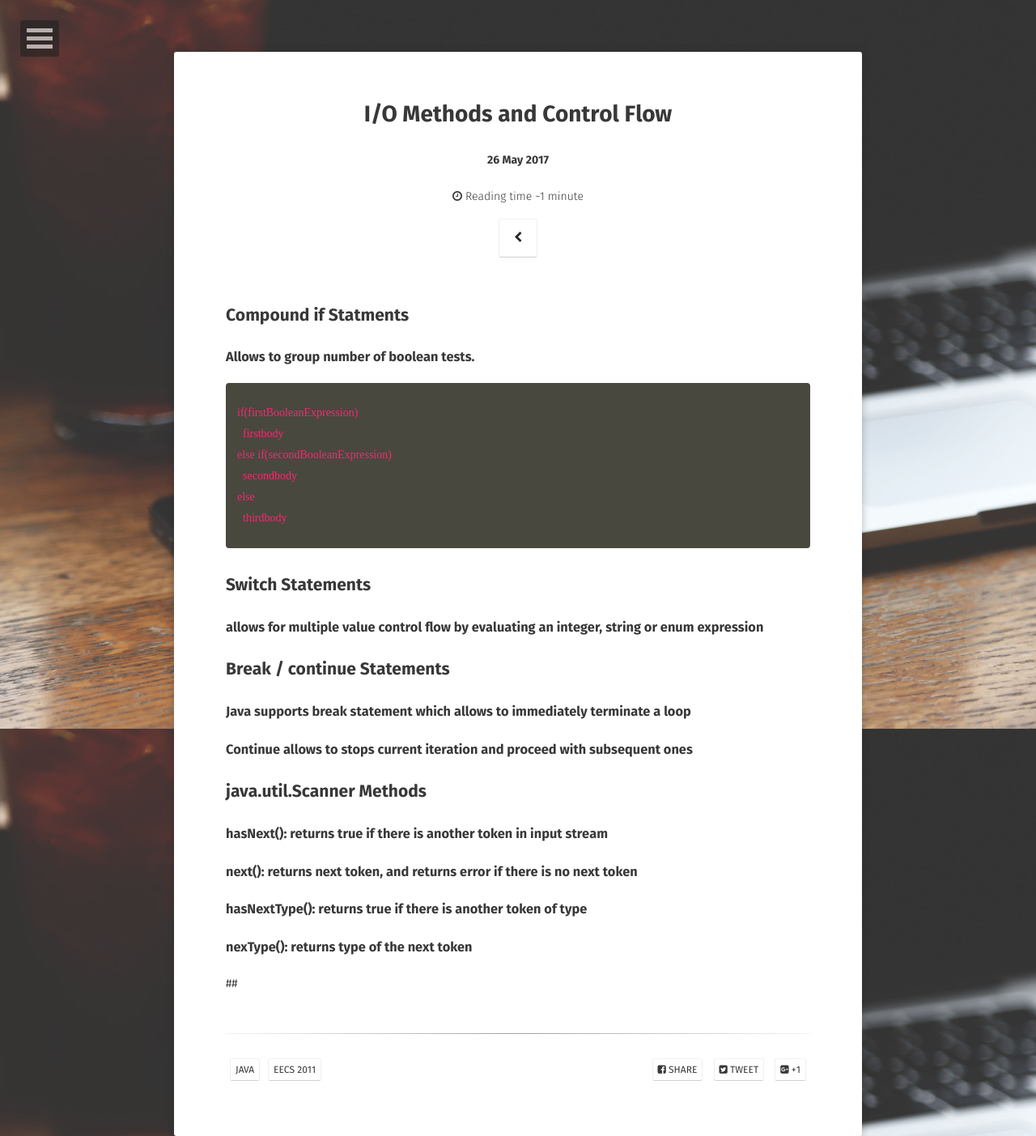
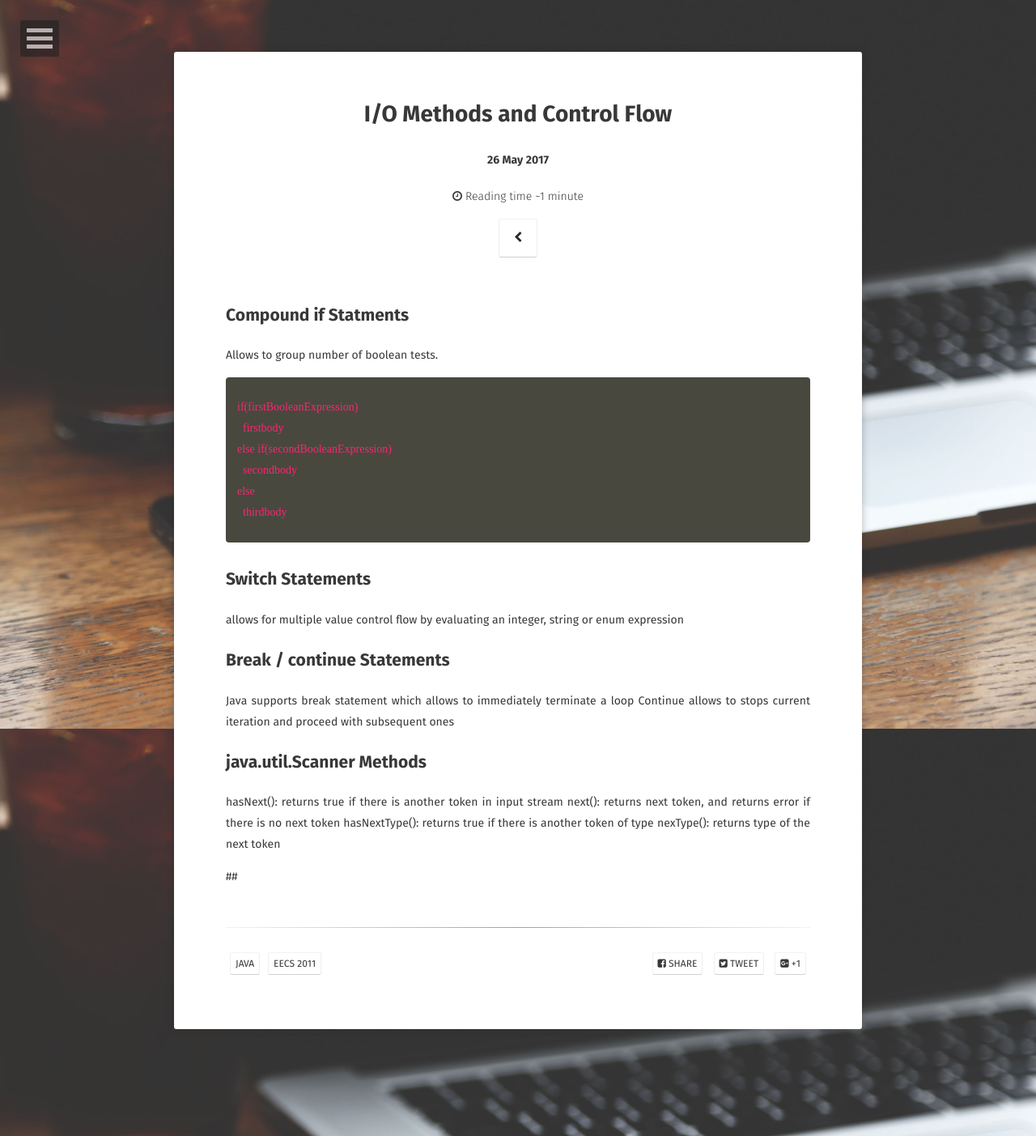
Before and after one commit to MuhammedMujahid/portfolio-blog, a Jekyll site: the page built from _posts/2017/may/2017-05-27-io-methods-and-control-flow.md, in a window 1280 px wide. Shown: the whole page at 81% size. Built offline with Jekyll 4.4.1, drawn with Linux system fonts in a browser that asks for light colours; some web fonts are replaced.

Commit message:
changed size

```diff
--- a/_posts/2017/may/2017-05-27-io-methods-and-control-flow.md
+++ b/_posts/2017/may/2017-05-27-io-methods-and-control-flow.md
@@ -12,7 +12,7 @@ comments: false
 
 ## Compound if Statments
 
-### Allows to group number of boolean tests.
+  Allows to group number of boolean tests.
 
 {% highlight css %}
 if(firstBooleanExpression)
@@ -24,16 +24,16 @@ else
 {% endhighlight %}
 
 ## Switch Statements
-### allows for multiple value control flow by evaluating an integer, string or enum expression
+  allows for multiple value control flow by evaluating an integer, string or enum expression
 
 ## Break / continue Statements
-### Java supports break statement which allows to immediately terminate a loop
-### Continue allows to stops current iteration and proceed with subsequent ones
+  Java supports break statement which allows to immediately terminate a loop
+  Continue allows to stops current iteration and proceed with subsequent ones
 
 ## java.util.Scanner Methods
-### hasNext(): returns true if there is another token in input stream
-### next(): returns next token, and returns error if there is no next token
-### hasNextType(): returns true if there is another token of type
-### nexType(): returns type of the next token
+  hasNext(): returns true if there is another token in input stream
+  next(): returns next token, and returns error if there is no next token
+  hasNextType(): returns true if there is another token of type
+  nexType(): returns type of the next token
 
 ##
```
